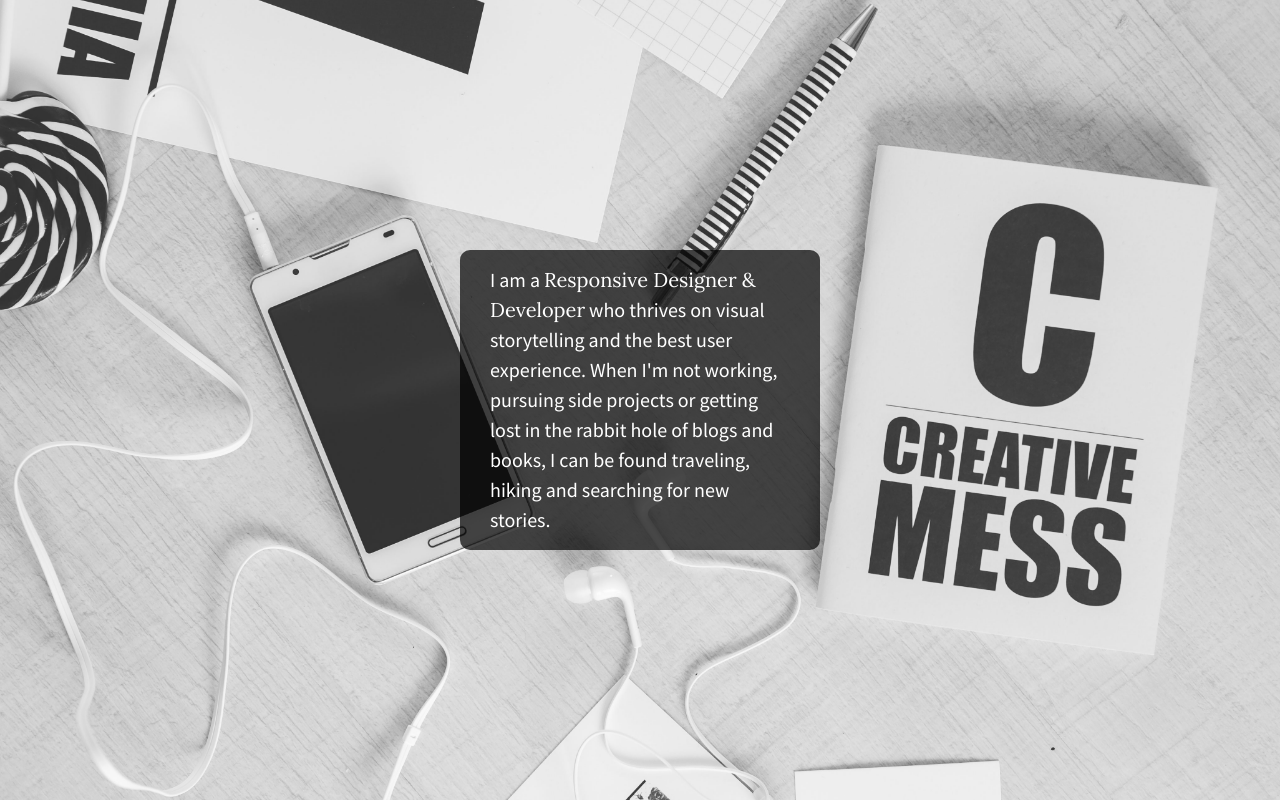
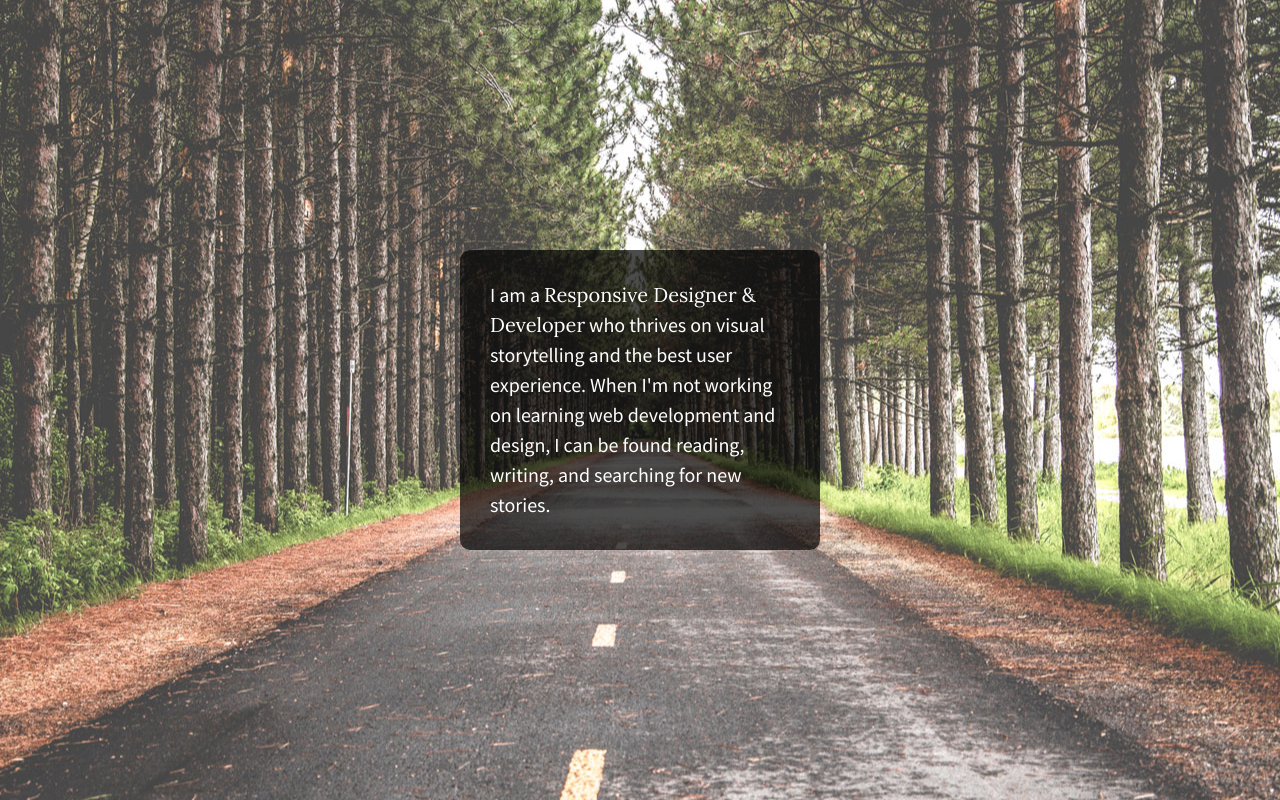
Before and after one commit to sheeshalicia/center-flexbox, a plain HTML site: page index.html in a window 1280 px wide. Drawn offline with nearby package versions, Linux system fonts and the light colour scheme.

Commit message:
Personalized background and text

```diff
--- a/css/main.css
+++ b/css/main.css
@@ -97,29 +97,31 @@ textarea {
 
 /*Large Background Image*/
 html {
-    height: 100%;
-    background: url(../img/bkgd2.jpg) no-repeat center center fixed;
-    background-size: cover;
+  background: url(../img/bkgd.jpg) no-repeat center center fixed;
+  height: 100%
    /* set height to 100% - these are important for allowing content to vertically align */
 }
 
 body {
-    height: 100%;
+  height: 100%
   /* set height to 100% - these are important for allowing content to vertically align */
 }
 
 .wrapper {
+  display: flex;
+  justify-content: center;
+  align-items: center;
   /* set the display to flex and use the justify-content & align-items properties to center all child elements on the page */
   margin: 0;
   height: 100%;
   width: 100%;
-    display: flex;
-    justify-content: center;
-    align-items: center;
 }
 
 #content {
   /* set the display to flex and use the justify-content & align-items properties to center the text within the div*/
+  display: flex;
+  justify-content: center;
+  align-items: center;
   background: #222;
   background:rgba(0,0,0,0.7);
   color: #fff;
@@ -131,9 +133,6 @@ body {
   padding: 0px 30px;
   width: 300px;
   height: 300px;
-    display: flex;
-    justify-content: center;
-    align-items: center;
 }
 
 #content p span {
--- a/index.html
+++ b/index.html
@@ -14,6 +14,7 @@
         <link rel="stylesheet" href="css/main.css">
         <script src="js/vendor/modernizr-2.8.3.min.js"></script>
         <link href="https://fonts.googleapis.com/css?family=Lora|Source+Sans+Pro:400,700" rel="stylesheet">
+
     </head>
     <body>
         <!--[if lt IE 8]>
@@ -24,7 +25,7 @@
 
         <section class="wrapper">
             <div id="content">
-                <p>I am a <span>Responsive Designer & Developer</span> who thrives on visual storytelling and the best user experience. When I'm not working, pursuing side projects or getting lost in the rabbit hole of blogs and books, I can be found traveling, hiking and searching for new stories.</p>
+                <p>I am a <span>Responsive Designer & Developer</span> who thrives on visual storytelling and the best user experience. When I'm not working on learning web development and design, I can be found reading, writing, and searching for new stories.</p>
             </div>
         </section>
 
```
Lines whose indentation alone changed are shown as unchanged.
